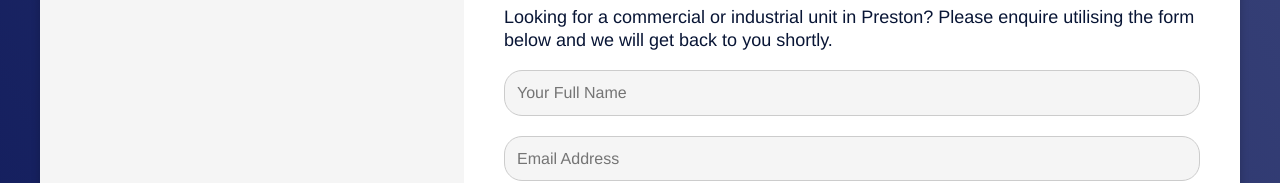
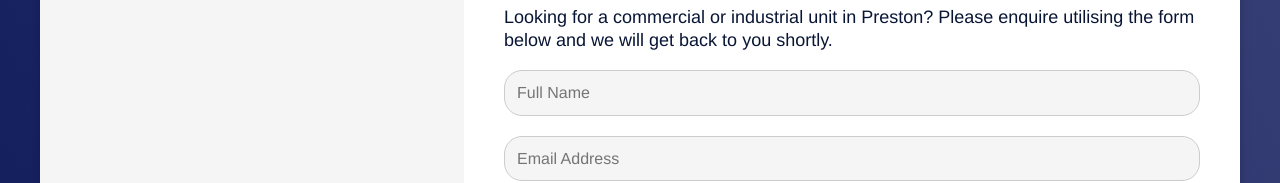
Before and after one commit to candwberry/astrabusinesscentre, a SvelteKit app: page /enquire in a window 1280 px wide. Shown: the part 227-410 px from the top of the page. Built offline with nearby package versions, Linux system fonts and the light colour scheme.

Commit message:
✨ Sprucing it up

```diff
--- a/src/routes/(waves)/enquire/+page.svelte
+++ b/src/routes/(waves)/enquire/+page.svelte
@@ -44,7 +44,7 @@
 				<div style="margin: auto 0;">
 					<div class="form-grid">
 						<div class="form-field">
-							<input type="text" id="name" name="name" placeholder="Your Full Name" required />
+							<input type="text" id="name" name="name" placeholder="Full Name" required />
 						</div>
 						<div class="form-field">
 							<input
--- a/src/routes/(waves)/maintenance/+page.svelte
+++ b/src/routes/(waves)/maintenance/+page.svelte
@@ -60,7 +60,7 @@
 				<div style="margin: auto 0;">
 					<div class="form-grid">
 						<div class="form-field">
-							<input type="text" id="name" name="name" placeholder="Your Company Name" required />
+							<input type="text" id="name" name="name" placeholder="Company Name" required />
 						</div>
 						<div class="form-field">
 							<input
```
